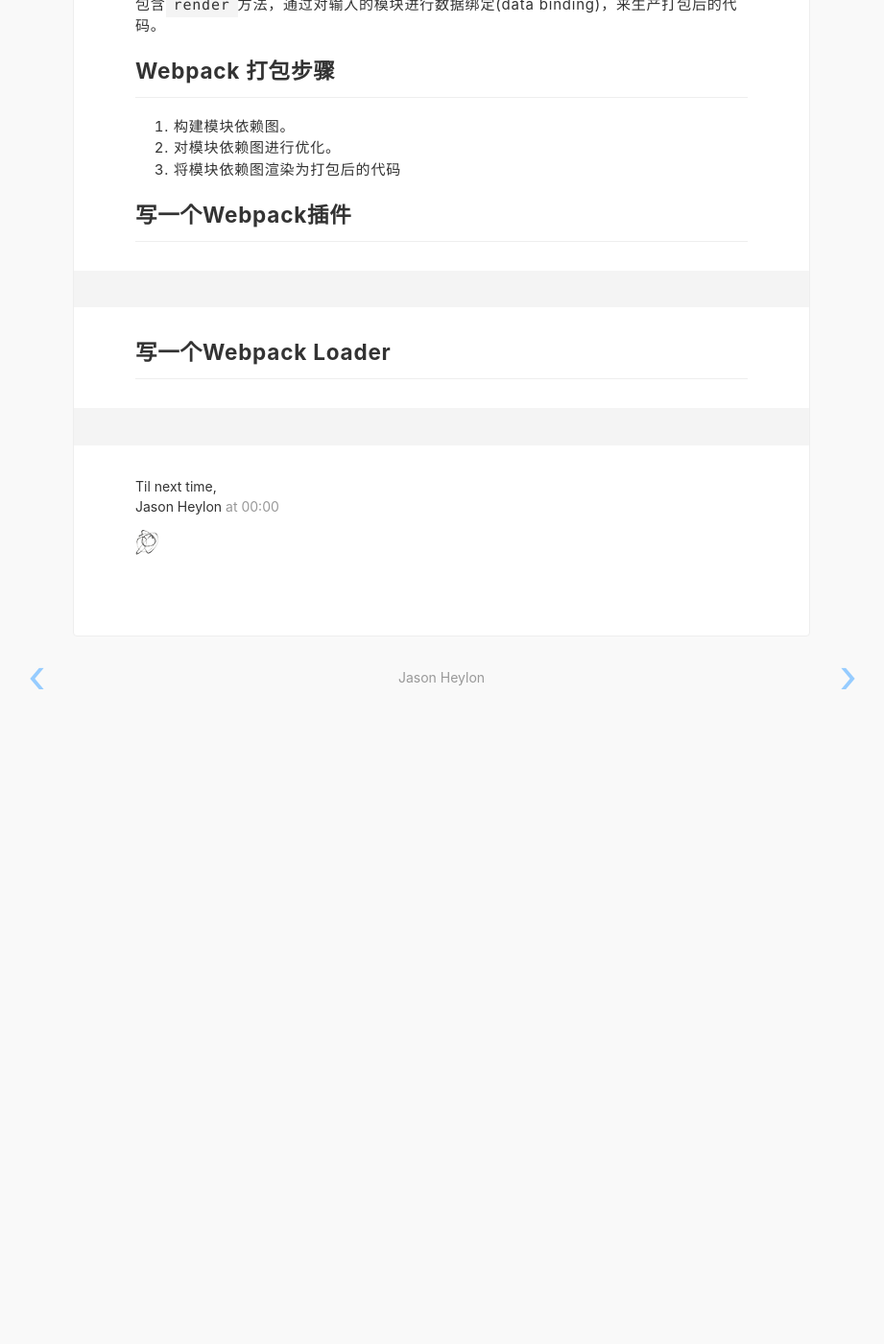
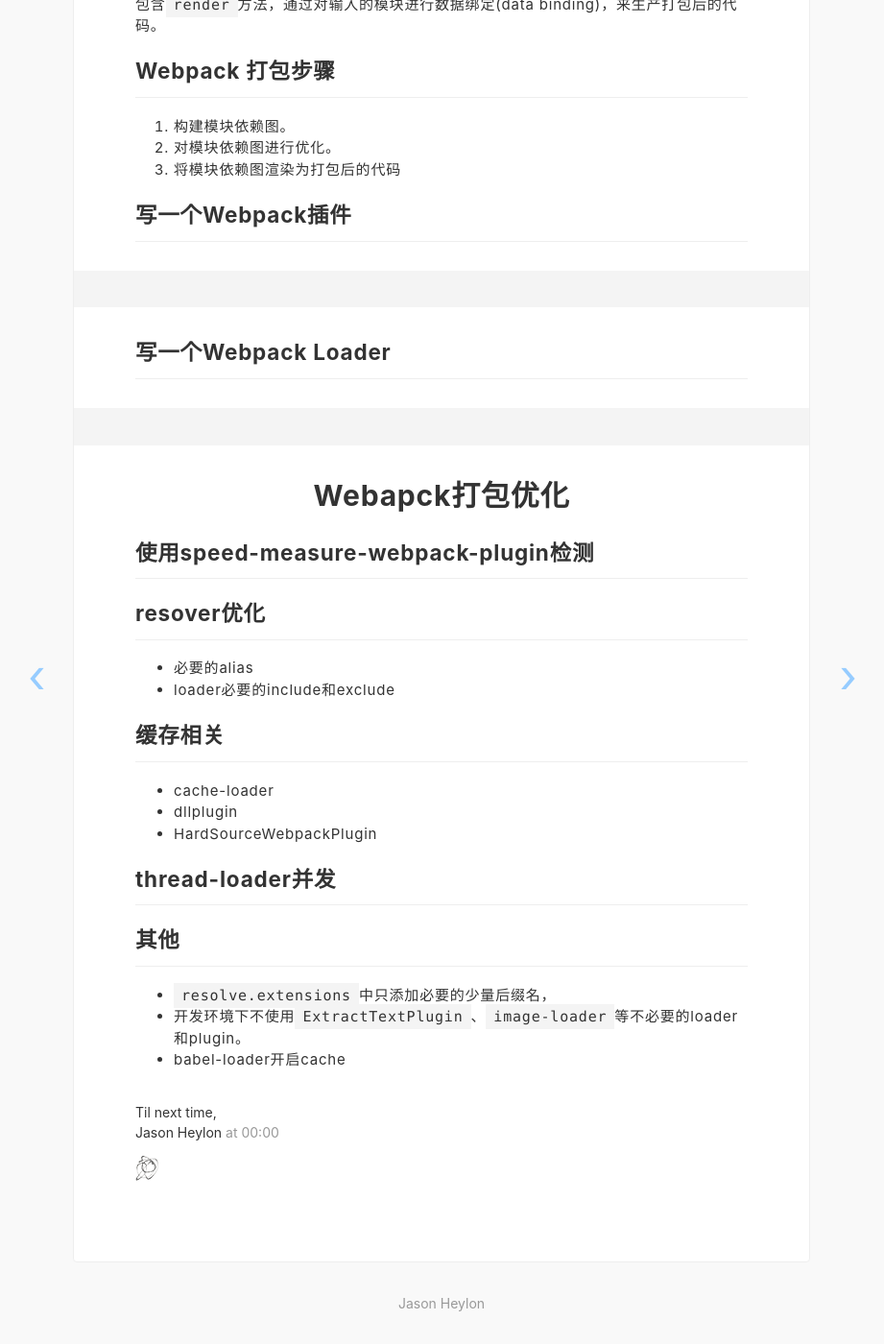
Before and after one commit to JasonHeylon/jasonheylon.github.io, a Jekyll site: the page built from _posts/2019-09-20-webpack-basic.md, in a window 1280 px wide and 1400 px high, scrolled down 17788 px. Shown: the whole window at 96% size, without its empty margins (180-1101 px from the left). Built offline with Jekyll 4.4.1, drawn with Linux system fonts in a browser that asks for light colours; comment, search, counter and statistics services are not loaded; before the commit the page ends 18536 px from its top, so only the background shows below that.

````diff
--- a/_posts/2019-09-20-webpack-basic.md
+++ b/_posts/2019-09-20-webpack-basic.md
@@ -3,8 +3,7 @@ layout: post
 title: "Webpack 基础"
 date: 2019-09-20 00:00:00
 categories: frontend
-comments:
- true
+comments: true
 ---
 
 # 为什么需要Webpack
@@ -747,3 +746,25 @@ Parser在把源文件转换为AST后，对其分析，找到所有的`require`
 ```javascript
 
 ```
+
+
+# Webapck打包优化
+
+## 使用speed-measure-webpack-plugin检测
+
+## resover优化
+- 必要的alias
+- loader必要的include和exclude
+
+## 缓存相关
+- cache-loader
+- dllplugin
+- HardSourceWebpackPlugin
+
+## thread-loader并发
+
+## 其他
+
+- `resolve.extensions`中只添加必要的少量后缀名，
+- 开发环境下不使用`ExtractTextPlugin`、`image-loader`等不必要的loader和plugin。
+- babel-loader开启cache
````
Also changed, not shown: _posts/2019-07-20-how-babel-work.md (+1 -1 lines), _posts/2020-03-01-active-record-like-api.md (added, +176 -0 lines).
